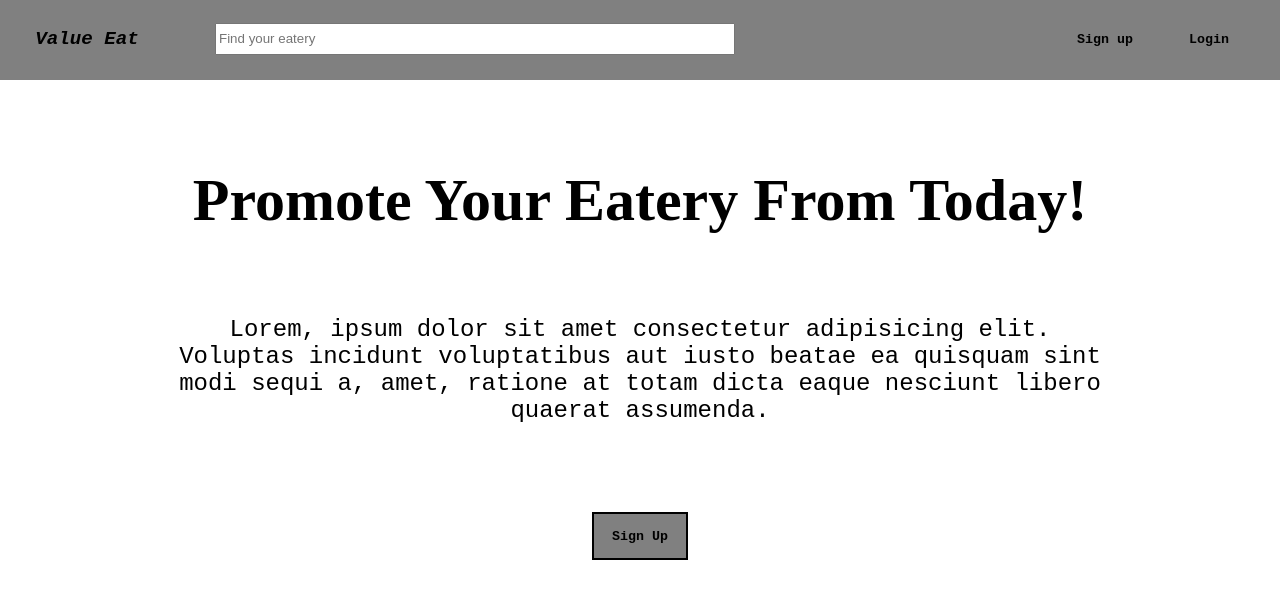
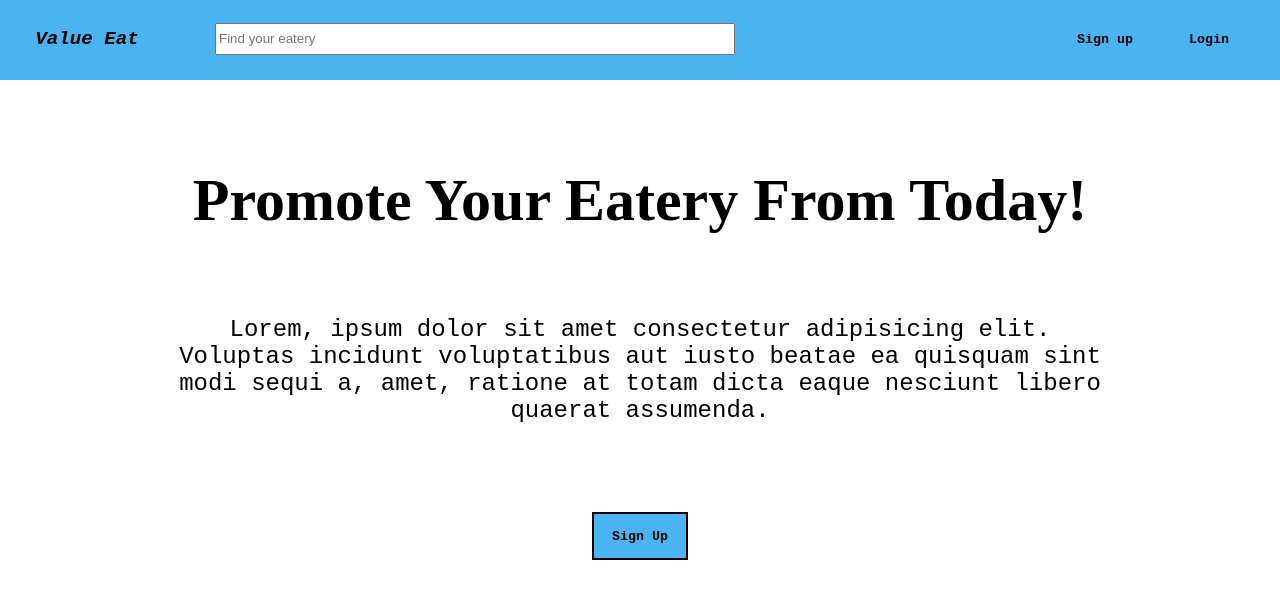
Before and after one commit to JoeZhao527/capstoneproject-comp3900-h13a-pass, a Flask app: page / in a window 1280 px wide. Shown: the top 599 px of the page. Run offline with Flask 2, Linux system fonts and the light colour scheme.

Commit message:
update color

```diff
--- a/frontend/static/styles/eatery_home.css
+++ b/frontend/static/styles/eatery_home.css
@@ -1,16 +1,18 @@
 :root {
-    --primary-color: grey;
+    --primary-color: rgb(75, 179, 240);
     --btn-color: white;
     --btn-hover-color: lightskyblue;
 }
 
 /* nav bar */
 #nav-bar {
-    background-color: var(--primary-color);
+    background-color:rgb(75, 179, 240);
     padding: 25px;
     margin: -10px;
 }
-
+#body {
+    background-color: cyan;
+}
 #nav-bar button:hover{
     cursor: pointer;
     color: var(--btn-hover-color);
@@ -47,6 +49,7 @@
 
 /* main */
 .main {
+
     background-image: none;
     text-align: center;
 }
--- a/frontend/static/styles/eatery_private_profile.css
+++ b/frontend/static/styles/eatery_private_profile.css
@@ -1,8 +1,8 @@
 :root {
-    --primary-color: grey;
+    --primary-color: rgb(75, 179, 240);
     --btn-color: white;
     --btn-hover-color: lightskyblue;
-    --container-color: lightgrey;
+    --container-color: rgb(183, 244, 255);
     --primary-font-fam: 'Gill Sans', 'Gill Sans MT', Calibri, 'Trebuchet MS', sans-serif;
     --primary-font-size: 20px;
 }
@@ -66,6 +66,7 @@ main {
 }
 
 .container button {
+    background-color: rgb(224, 246, 255);
     font: 16px, var(--primary-font-fam);
     margin-right: 2rem;
     border: none;
```
Also changed, not shown: frontend/static/styles/eatery_public_profile.css (+5 -4 lines), backend/valueEats.db.
